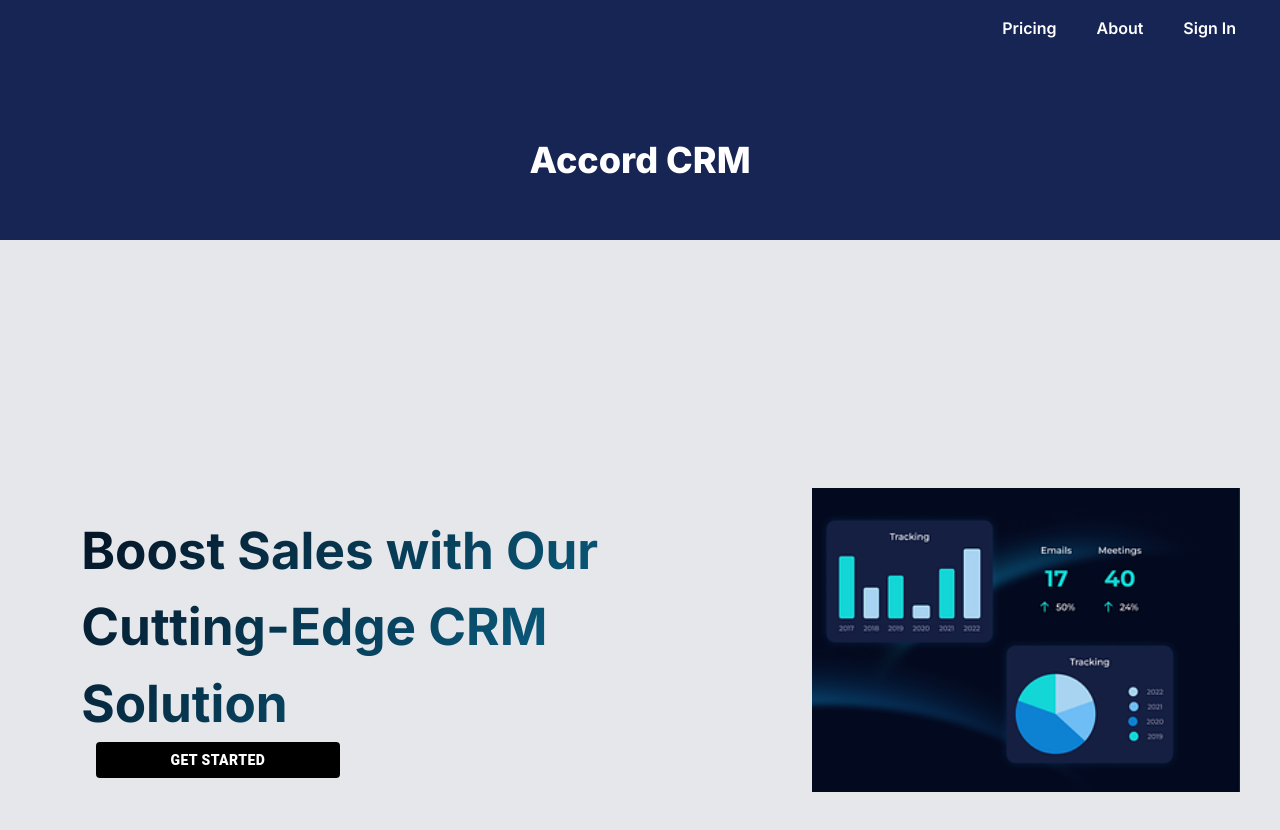
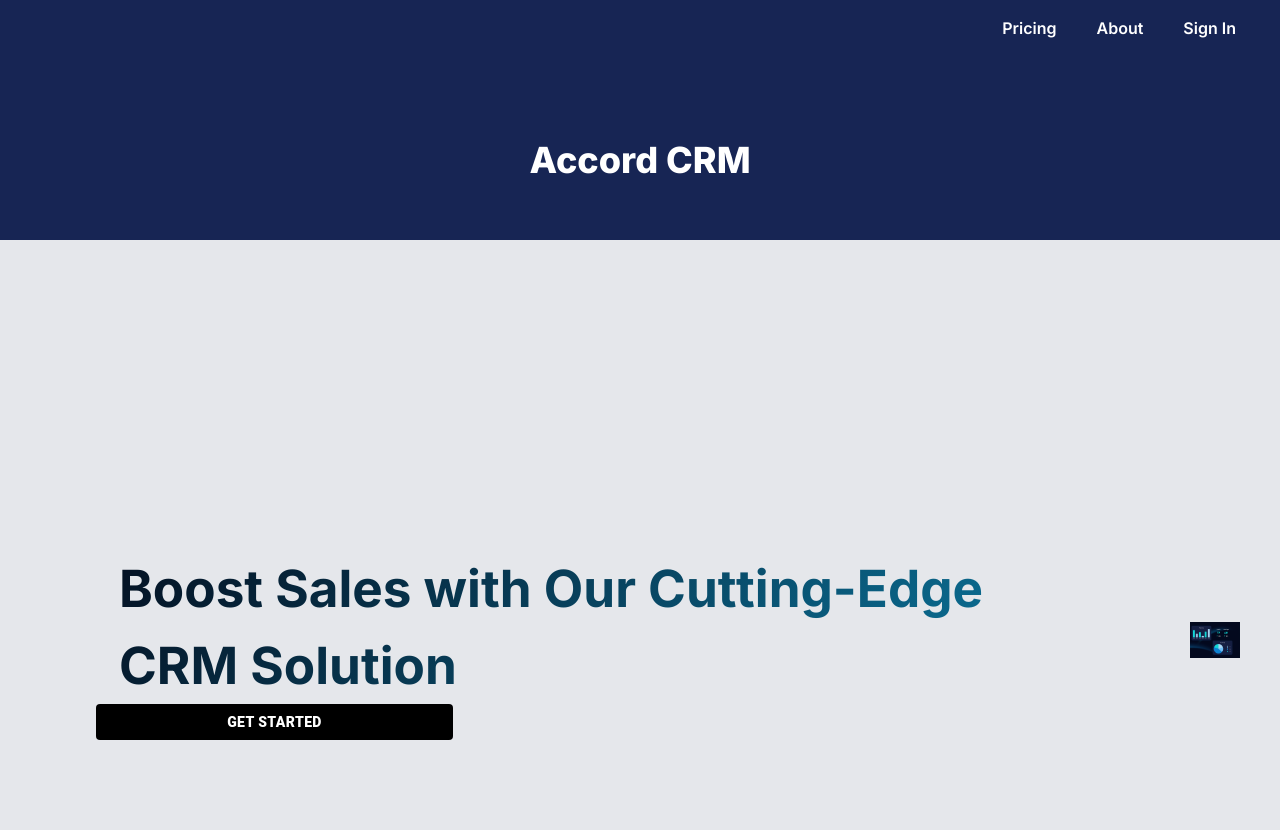
Before and after one commit to Telecard-Limited/custom-crm, a Next.js app: page / in a window 1280 px wide. Shown: the top 830 px of the page. Built offline with nearby package versions, Linux system fonts and the light colour scheme.

Commit message:
changes in image structure

```diff
--- a/app/(root)/page.tsx
+++ b/app/(root)/page.tsx
@@ -88,8 +88,7 @@ export default function Home() {
         </div>
         <Image
           src="/images/marketflows.png"
-          //@ts-ignore
-          width={"50%"}
+          width={50}
           height={50}
           style={{
             marginRight: "40px",
```
